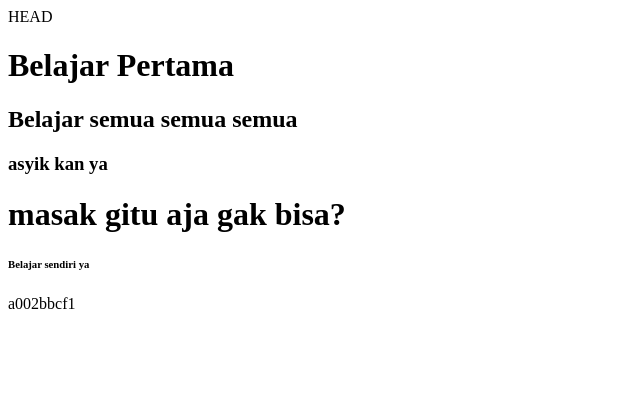
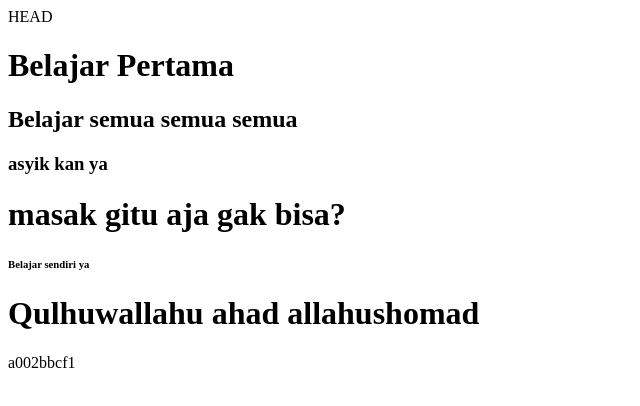
Before and after one commit to iwosiantar/belajar-niomic, a plain HTML site: page header.html in a window 1280 px wide. Shown: the whole page, without its empty margins (0-640 px from the left). Drawn offline with Linux system fonts and the light colour scheme.

Commit message:
baru lagi

```diff
--- a/header.html
+++ b/header.html
@@ -13,6 +13,7 @@
         <h3>asyik kan ya </h3>
         <h1>masak gitu aja gak bisa?</h1>
         <h6>Belajar sendiri ya</h6>
+        <h1>Qulhuwallahu ahad allahushomad</h1>
 
 a002bbcf1
        </body>
```
